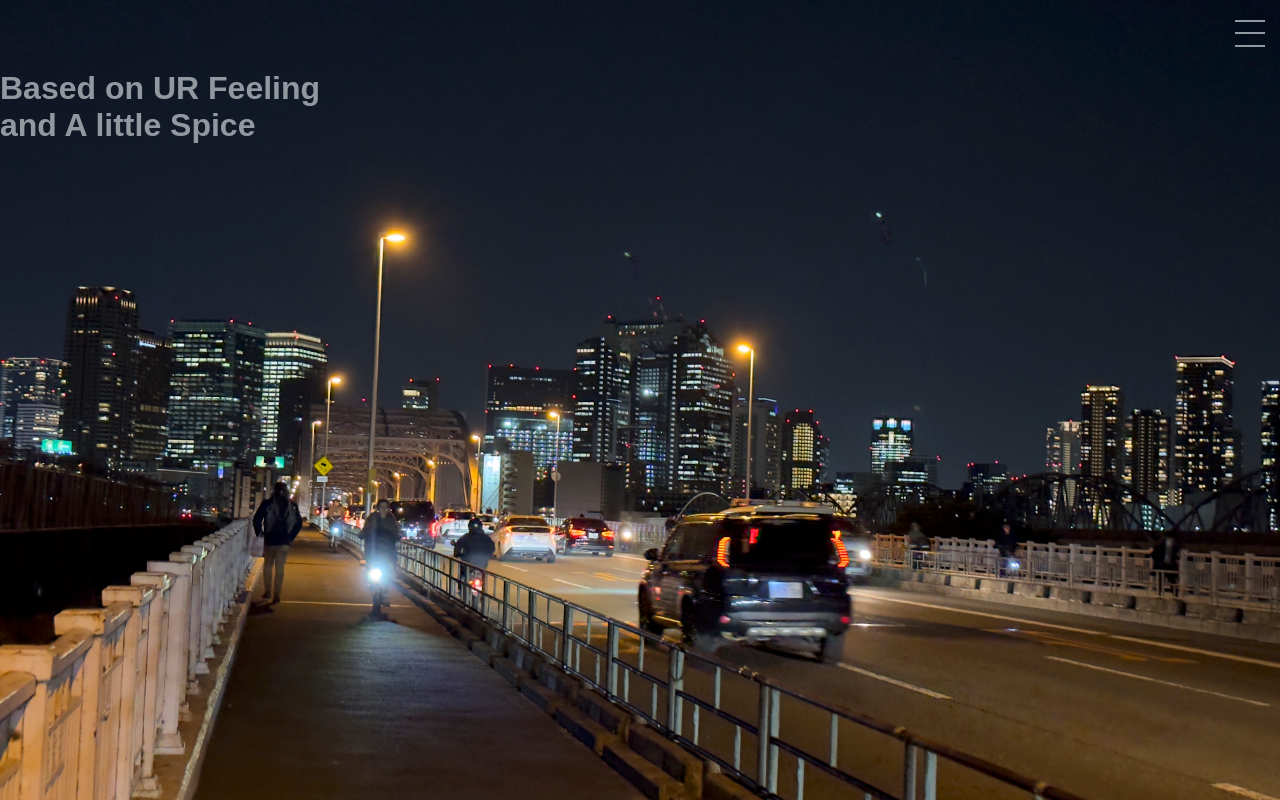
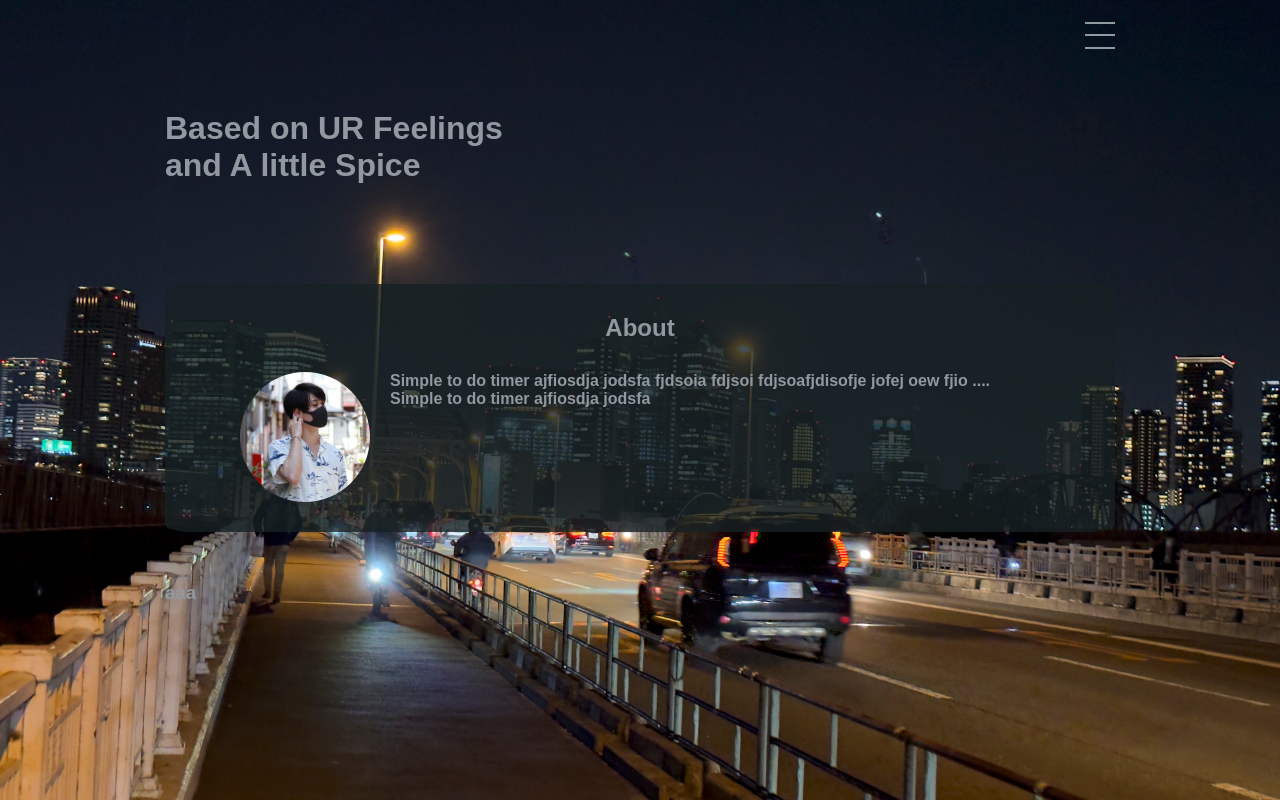
Before and after one commit to LibertyReman/portfolio_wp, a PHP site: page / in a window 1280 px wide. Run offline with PHP 8.4, Linux system fonts and the light colour scheme.

Commit message:
インナーとAboutセクションの追加

```diff
--- a/css/style.css
+++ b/css/style.css
@@ -27,13 +27,9 @@ li {
 }
 
 .l-header {
-  display: flex;
-  justify-content: flex-end;
-  align-items: center;
   position: fixed;
   top: 0;
   left: 0;
-  height: 70px;
   width: 100%;
 }
 
@@ -47,7 +43,35 @@ li {
   opacity: 0;
   visibility: hidden;
 }
+.l-main__title {
+  padding: 40px 0 100px;
+}
 
+.c-inner {
+  width: 100%;
+  max-width: 1000px;
+  margin: 0 auto;
+  padding: 0 25px;
+}
+
+.c-section {
+  display: flex;
+  flex-direction: column;
+  align-items: center;
+  margin-bottom: 50px;
+  background: rgba(23, 33, 35, 0.8);
+  border-radius: 3%;
+}
+.c-section__title {
+  padding: 30px 0;
+}
+
+.p-gmenu {
+  display: flex;
+  justify-content: flex-end;
+  align-items: center;
+  height: 70px;
+}
 .p-gmenu__list {
   position: fixed;
   top: 0;
@@ -70,7 +94,7 @@ li {
 }
 
 .p-hamburger {
-  width: 60px;
+  width: 30px;
   height: 50px;
   position: relative;
 }
@@ -111,4 +135,17 @@ li {
 .p-hamburger.is-open > span {
   background: none;
 }
+
+.p-about__contents {
+  display: flex;
+  max-width: 800px;
+  margin: 0 5.33vw 30px;
+}
+.p-about__contents__icon {
+  display: block;
+  height: 130px;
+  width: 130px;
+  margin-right: 20px;
+  border-radius: 50%;
+}
 /*# sourceMappingURL=style.css.map */
--- a/index.html
+++ b/index.html
@@ -10,8 +10,9 @@
   </head>
 
   <body>
-    <header class="l-header"> <!-- flex -->
-      <div class="p-gmenu">
+    <header class="l-header">
+      <div class="c-inner">
+        <div class="p-gmenu"> <!-- flex -->
           <button class="p-hamburger js-hamburger">
             <span>menuボタン</span>
           </button>
@@ -23,13 +24,28 @@
             <li><a href="/">Contact</a></li>
           </ul>
         </div>
+      </div>
     </header>
 
     <main class="l-main">
-      <h1>Based on UR Feeling <br>and A little Spice</h1>
+      <div class="c-inner">
+        <h1 class="l-main__title">Based on UR Feelings<br>and A little Spice</h1>
+
+        <section class="p-about c-section"> <!-- flex -->
+          <h2 class="c-section__title">About</h2>
+          <div class="p-about__contents"> <!-- flex -->
+            <img src="./img/icon.jpg" alt="icon" class="p-about__contents__icon">
+            <p class="p-about__contents__text">Simple to do timer ajfiosdja  jodsfa fjdsoia fdjsoi fdjsoafjdisofje jofej oew fjio   .... Simple to do timer ajfiosdja  jodsfa</p>
+          </div>
+        </section>
+
+      </div>
     </main>
 
-    <footer>
+    <footer class="l-footer">
+      <div class="c-inner">
+        <h3>aaa</h3>
+      </div>
     </footer>
     <script src="./js/hamburger.js"></script>
   </body>
--- a/scss/foundation/_base.scss
+++ b/scss/foundation/_base.scss
@@ -4,7 +4,7 @@
 @include mixin.dbg-border-all(blue, 1);
 
 body {
-  @include mixin.dbg-border(pink, 6, 1);
+  @include mixin.dbg-border(pink, 6, 0);
   min-width: 320px; // スマートフォン 最小サイズ
   background: variable.$color-kurotsurubami;
   color: variable.$color-ginnezumi;
--- a/scss/layout/_footer.scss
+++ b/scss/layout/_footer.scss
@@ -1,2 +1,6 @@
 @use "../foundation/mixin";
 @use "../foundation/variable";
+
+.l-footer {
+  @include mixin.dbg-border(red, 3, 1);
+}
--- a/scss/layout/_header.scss
+++ b/scss/layout/_header.scss
@@ -3,14 +3,9 @@
 
 
 .l-header {
-  @include mixin.dbg-border(red, 5, 1);
-  display: flex;
-  justify-content: flex-end;
-  align-items: center;
+  @include mixin.dbg-border(red, 3, 1);
   position: fixed;
   top: 0; // fixedの位置指定
   left: 0; // fixedの位置指定
-  height: variable.$header-height;
   width: 100%;
-
 }
--- a/scss/layout/_main.scss
+++ b/scss/layout/_main.scss
@@ -3,6 +3,7 @@
 
 
 .l-main {
+  @include mixin.dbg-border(red, 3, 1);
   margin-top: variable.$header-height;
   opacity: 1;
   visibility: visible;
@@ -12,4 +13,9 @@
     opacity: 0;
     visibility: hidden;
   }
+
+  &__title {
+    @include mixin.dbg-border(red, 3, 1);
+    padding: 40px 0 100px;
+  }
 }
--- /dev/null
+++ b/scss/object/component/_inner.scss
@@ -0,0 +1,10 @@
+@use "../../foundation/mixin";
+@use "../../foundation/variable";
+
+.c-inner {
+  @include mixin.dbg-border(yellow, 3, 1);
+  width: 100%;
+  max-width: 1000px;
+  margin: 0 auto;
+  padding: 0 25px;
+}
--- /dev/null
+++ b/scss/object/component/_section.scss
@@ -0,0 +1,18 @@
+@use "../../foundation/mixin";
+@use "../../foundation/variable";
+
+
+.c-section {
+  @include mixin.dbg-border(yellow, 3, 1);
+  display: flex;
+  flex-direction: column;
+  align-items: center;
+  margin-bottom: 50px;
+  background: rgba(23, 33, 35, 0.8);
+  border-radius: 3%;
+
+  &__title {
+    @include mixin.dbg-border(yellow, 3, 1);
+    padding: 30px 0;
+  }
+}
--- /dev/null
+++ b/scss/object/project/_about.scss
@@ -0,0 +1,27 @@
+@use "../../foundation/mixin";
+@use "../../foundation/variable";
+
+
+.p-about {
+  @include mixin.dbg-border(blue, 3, 1);
+
+  &__contents {
+    @include mixin.dbg-border(blue, 3, 1);
+    display: flex;
+    max-width: 800px;
+    margin: 0 5.33vw 30px;
+
+    &__icon {
+      @include mixin.dbg-border(blue, 3, 1);
+      display: block;
+      height: 130px;
+      width: 130px;
+      margin-right: 20px;
+      border-radius: 50%;
+    }
+    &__text {
+      @include mixin.dbg-border(blue, 3, 1);
+    }
+  }
+
+}
--- a/scss/object/project/_gmenu.scss
+++ b/scss/object/project/_gmenu.scss
@@ -3,10 +3,14 @@
 
 
 .p-gmenu {
-  @include mixin.dbg-border(green, 3, 1);
+  @include mixin.dbg-border(blue, 3, 1);
+  display: flex;
+  justify-content: flex-end;
+  align-items: center;
+  height: variable.$header-height;
 
   &__list {
-    @include mixin.dbg-border(yellow, 3, 1);
+    @include mixin.dbg-border(blue, 3, 1);
     position: fixed;
     top: 0; // fixedの位置指定
     left: 0; // fixedの位置指定
@@ -16,10 +20,10 @@
     transition: .5s;
 
     > li {
-      @include mixin.dbg-border(red, 1, 1);
+      @include mixin.dbg-border(blue, 3, 1);
 
       > a {
-        @include mixin.dbg-border(blue, 8, 1);
+        @include mixin.dbg-border(blue, 3, 1);
         display: flex;
         justify-content: center;
         align-items: center;
--- a/scss/object/project/_hamburger.scss
+++ b/scss/object/project/_hamburger.scss
@@ -7,8 +7,8 @@ $btn-height: 2px;
 
 
 .p-hamburger {
-  @include mixin.dbg-border(green, 3, 1);
-  width: 60px;
+  @include mixin.dbg-border(blue, 3, 1);
+  width: $btn-width;
   height: 50px;
   position: relative;
 
@@ -24,16 +24,16 @@ $btn-height: 2px;
     transition: transform .5s;
   }
   &::before {
-    @include mixin.dbg-border(red, 1, 1);
+    @include mixin.dbg-border(blue, 3, 0);
     top: calc(25% - math.div($btn-height, 2));
   }
   &::after {
-    @include mixin.dbg-border(blue, 1, 1);
+    @include mixin.dbg-border(blue, 3, 0);
     top: calc(75% - math.div($btn-height, 2));
   }
 
   > span { // 真ん中の線
-    @include mixin.dbg-border(yellow, 1, 1);
+    @include mixin.dbg-border(blue, 3, 0);
     position: absolute;
     left: calc(50% - math.div($btn-width, 2));
     top: calc(50% - math.div($btn-height, 2));
--- a/scss/style.scss
+++ b/scss/style.scss
@@ -22,6 +22,8 @@
 // ---------------------------------------
 // Component
 // ---------------------------------------
+@forward "object/component/inner";
+@forward "object/component/section";
 
 
 // ---------------------------------------
@@ -29,6 +31,7 @@
 // ---------------------------------------
 @forward "object/project/gmenu";
 @forward "object/project/hamburger";
+@forward "object/project/about";
 
 // ---------------------------------------
 // Utility
```
Also changed, not shown: img/icon.jpg (added), 1 other file. Lines whose indentation alone changed are shown as unchanged.
